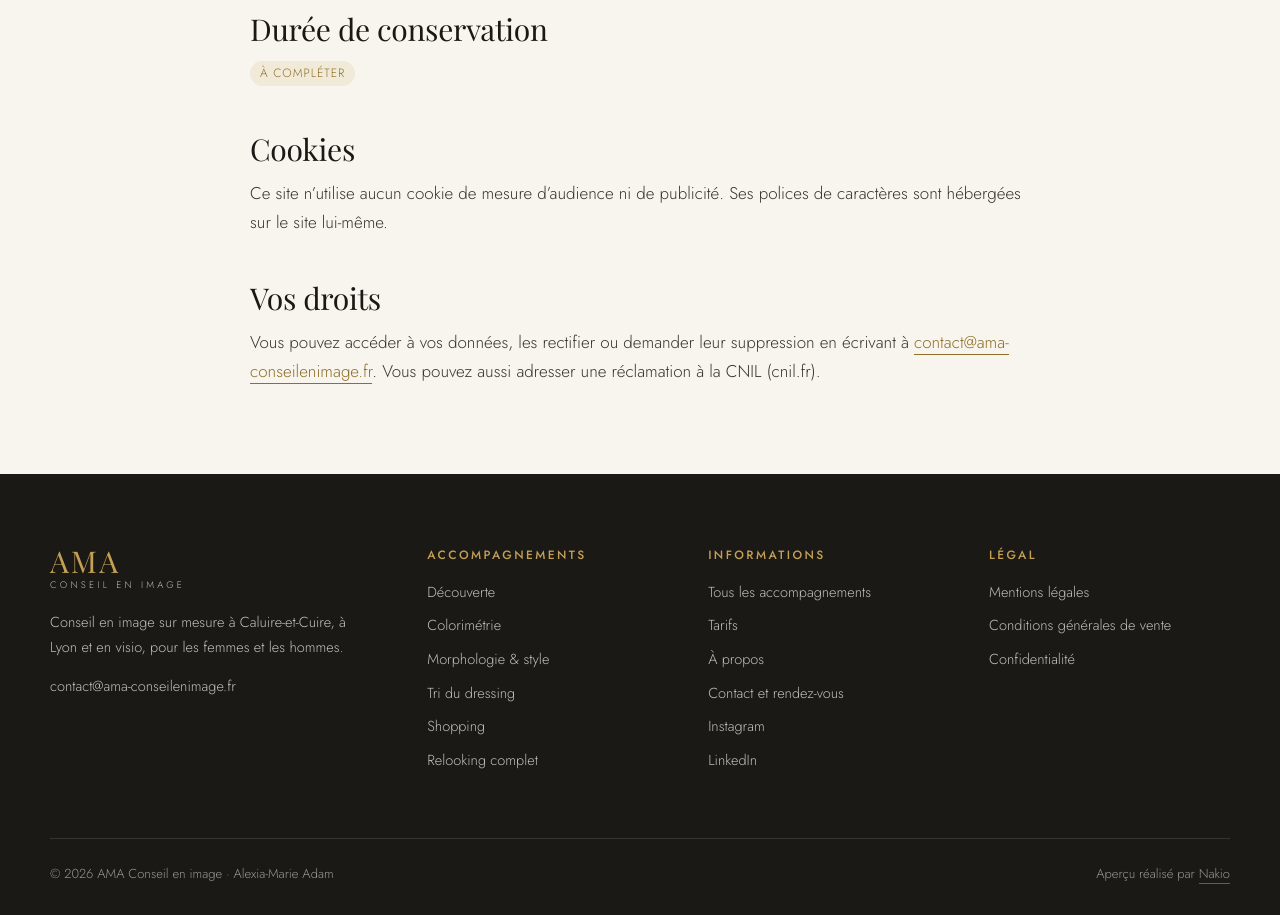
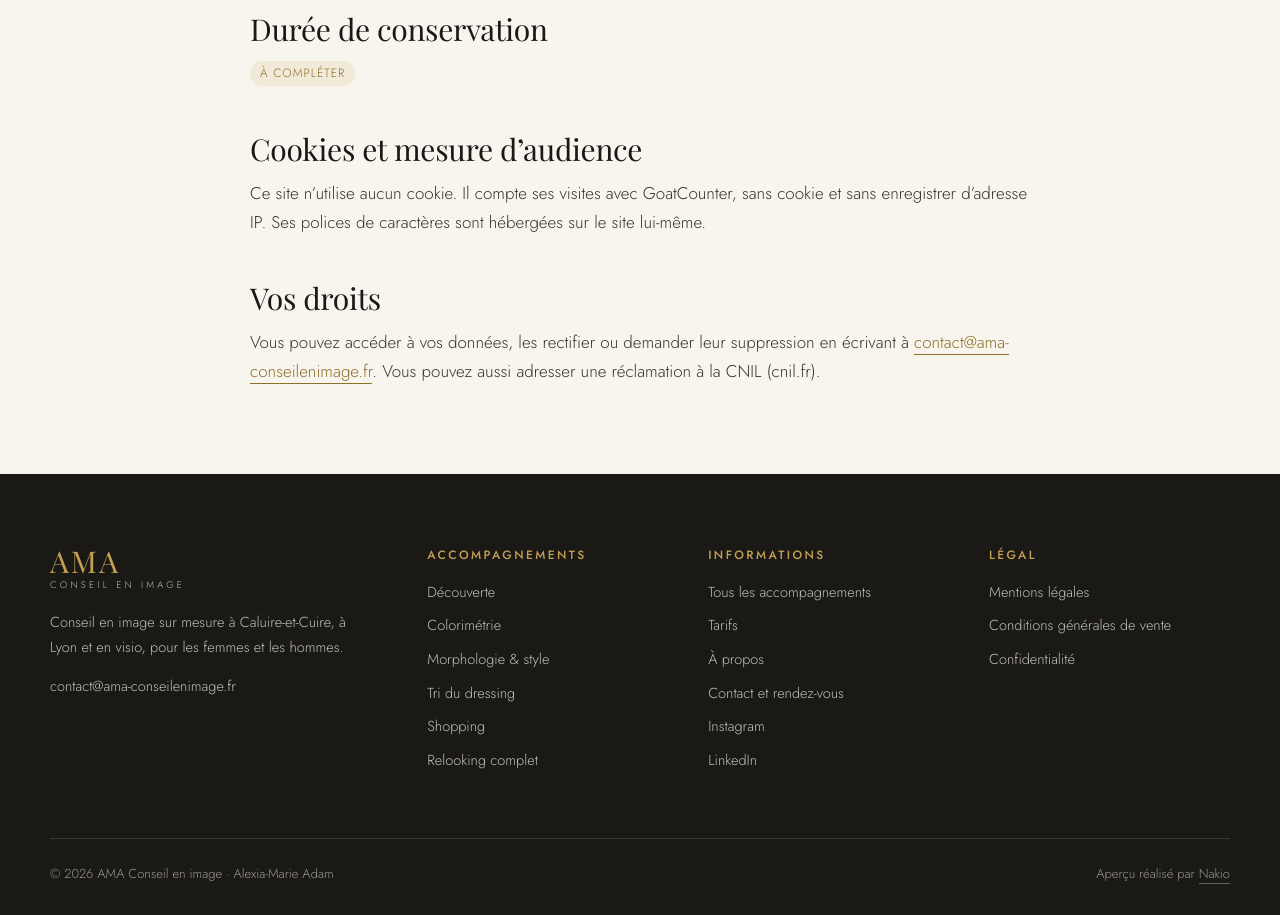
Before and after one commit to RizleneBERRAG/nakio.fr, a plain HTML site: page apercu/ama-conseil-en-image/confidentialite/index.html in a window 1280 px wide. Shown: the part 780-1695 px from the top of the page. Drawn offline with Linux system fonts and the light colour scheme.

Commit message:
Aperçu AMA : compteur de visites sans cookie
Co-Authored-By: Claude Opus 5.5 <noreply@anthropic.com>

```diff
--- a/apercu/ama-conseil-en-image/confidentialite/index.html
+++ b/apercu/ama-conseil-en-image/confidentialite/index.html
@@ -52,7 +52,7 @@
 <section class="section tight legal-page" style="padding-top:0">
   <div class="wrap narrow prose">
     <p class="note-box">Aperçu&nbsp;: ce contenu sera complété et vérifié avec vous avant la mise en ligne. Les mentions «&nbsp;à compléter&nbsp;» signalent les informations à confirmer.</p>
-    <h2>Données collectées</h2><p>Le formulaire de demande de rendez-vous recueille votre nom, votre e-mail, votre téléphone (facultatif), la prestation souhaitée, vos disponibilités et votre message.</p><h2>Utilisation</h2><p>Ces informations servent uniquement à répondre à votre demande et à organiser votre rendez-vous. Elles ne sont ni vendues ni cédées à des tiers.</p><h2>Durée de conservation</h2><p><span class="todo">à compléter</span></p><h2>Cookies</h2><p>Ce site n’utilise aucun cookie de mesure d’audience ni de publicité. Ses polices de caractères sont hébergées sur le site lui-même.</p><h2>Vos droits</h2><p>Vous pouvez accéder à vos données, les rectifier ou demander leur suppression en écrivant à <a href="mailto:contact@ama-conseilenimage.fr">contact@ama-conseilenimage.fr</a>. Vous pouvez aussi adresser une réclamation à la CNIL (cnil.fr).</p>
+    <h2>Données collectées</h2><p>Le formulaire de demande de rendez-vous recueille votre nom, votre e-mail, votre téléphone (facultatif), la prestation souhaitée, vos disponibilités et votre message.</p><h2>Utilisation</h2><p>Ces informations servent uniquement à répondre à votre demande et à organiser votre rendez-vous. Elles ne sont ni vendues ni cédées à des tiers.</p><h2>Durée de conservation</h2><p><span class="todo">à compléter</span></p><h2>Cookies et mesure d’audience</h2><p>Ce site n’utilise aucun cookie. Il compte ses visites avec GoatCounter, sans cookie et sans enregistrer d’adresse IP. Ses polices de caractères sont hébergées sur le site lui-même.</p><h2>Vos droits</h2><p>Vous pouvez accéder à vos données, les rectifier ou demander leur suppression en écrivant à <a href="mailto:contact@ama-conseilenimage.fr">contact@ama-conseilenimage.fr</a>. Vous pouvez aussi adresser une réclamation à la CNIL (cnil.fr).</p>
   </div>
 </section>
 </main>
@@ -73,5 +73,6 @@
 </footer>
 <div class="mobile-cta" id="mcta"><a href="../contact/?prestation=decouverte" class="btn btn-dark">Réserver ma séance découverte · 70&nbsp;€</a></div>
 <script src="../assets/main.js?v=1" defer></script>
+<script data-goatcounter="https://ama-apercu.goatcounter.com/count" async src="https://gc.zgo.at/count.js"></script>
 </body>
 </html>
```
Also changed, not shown: apercu/ama-conseil-en-image/404.html (+1 -0 lines), apercu/ama-conseil-en-image/a-propos/index.html (+1 -0 lines), apercu/ama-conseil-en-image/accompagnements/colorimetrie/index.html (+1 -0 lines), apercu/ama-conseil-en-image/accompagnements/index.html (+1 -0 lines), apercu/ama-conseil-en-image/accompagnements/morphologie-style/index.html (+1 -0 lines), apercu/ama-conseil-en-image/accompagnements/personal-shopper/index.html (+1 -0 lines), apercu/ama-conseil-en-image/accompagnements/relooking/index.html (+1 -0 lines), apercu/ama-conseil-en-image/accompagnements/tri-dressing/index.html (+1 -0 lines), apercu/ama-conseil-en-image/cgv/index.html (+1 -0 lines), apercu/ama-conseil-en-image/contact/index.html (+1 -0 lines), apercu/ama-conseil-en-image/index.html (+1 -0 lines), apercu/ama-conseil-en-image/mentions-legales/index.html (+1 -0 lines), apercu/ama-conseil-en-image/tarifs/index.html (+1 -0 lines).
